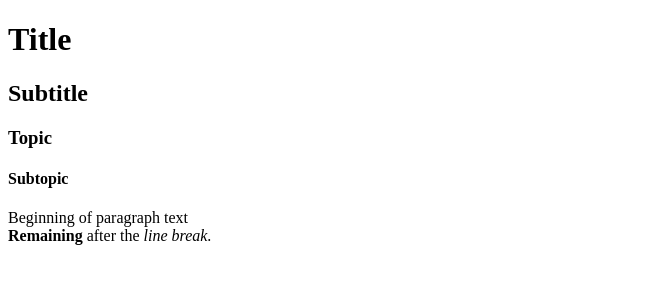
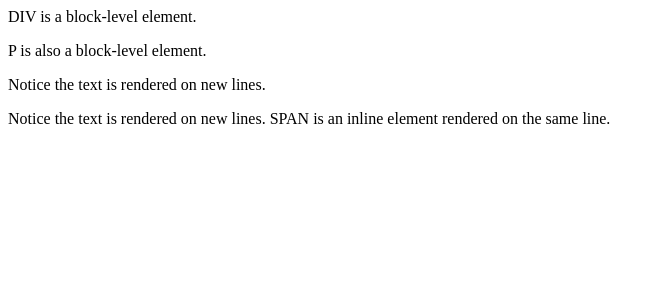
Before and after one commit to frichter91/edX-DEV211.1x, a plain HTML site: page index.html in a window 1280 px wide. Shown: the whole page, without its empty margins (0-665 px from the left). Drawn offline with Linux system fonts and the light colour scheme.

Commit message:
Update index.html
Hands-On: Structuring a HTML Page using Block and Inline Elements

```diff
--- a/index.html
+++ b/index.html
@@ -5,15 +5,20 @@
   </head>
 
   <body>
-    <h1>Title</h1>
-    <h2>Subtitle</h2>
-    <h3>Topic</h3>
-    <h4>Subtopic</h4>
-
-    <p>
-      Beginning of paragraph text
-      <br />
-      <strong>Remaining</strong> after the <i>line break</i>.
-    </p>
+    <div>
+      DIV is a block-level element.
+      <p>
+        P is also a block-level element.
+      </p>
+      <p>
+        Notice the text is rendered on new lines.
+      </p>
+    </div>
+    <div>
+      Notice the text is rendered on new lines.
+      <span>
+        SPAN is an inline element rendered on the same line.
+      </span>
+    </div>
   </body>
 </html>
```
